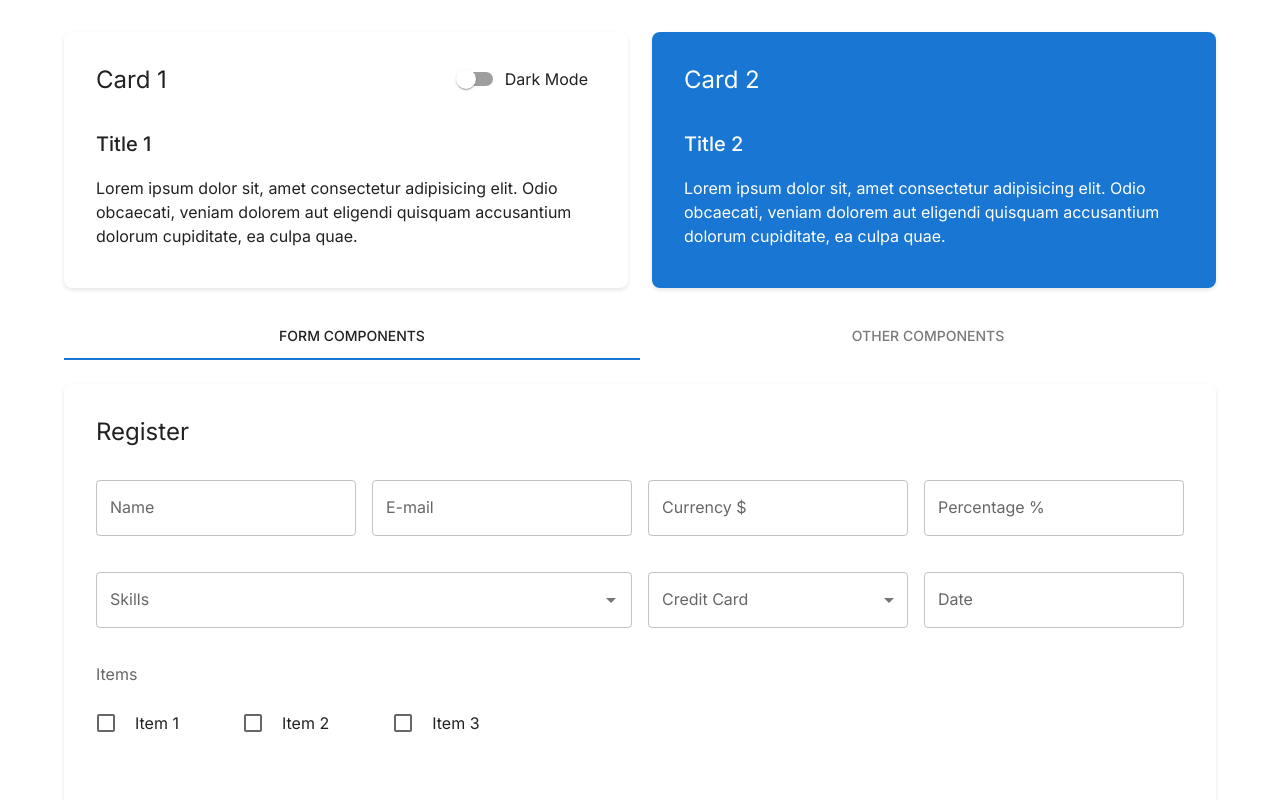
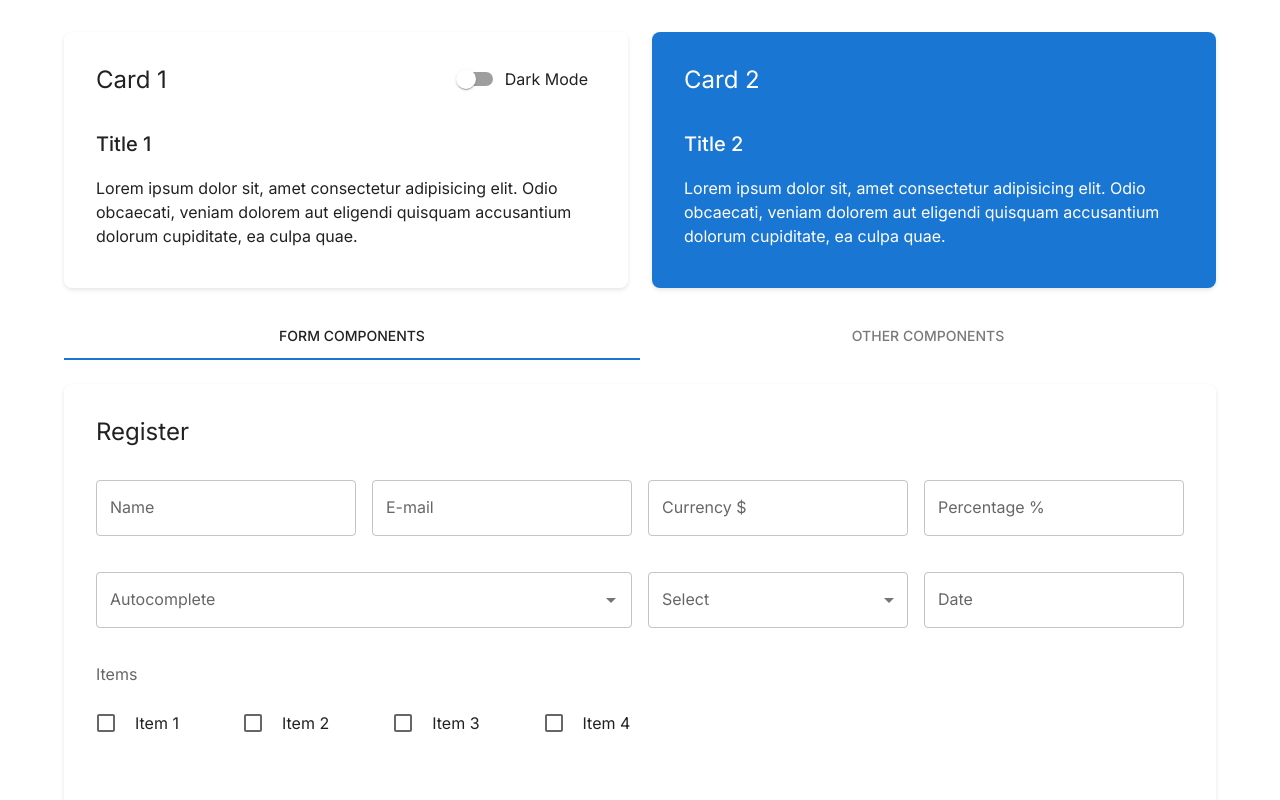
Before and after one commit to renanlisboa/react-components, a React (Vite) app: page / in a window 1280 px wide. Shown: the top 800 px of the page. Built offline with nearby package versions, Linux system fonts and the light colour scheme.

Commit message:
refactor: App.js

```diff
--- a/src/App.tsx
+++ b/src/App.tsx
@@ -1,4 +1,4 @@
-import { useMemo, useState } from "react";
+import { useState, useMemo } from "react";
 import { ptBR } from "@mui/material/locale";
 import * as yup from "yup";
 import {
@@ -46,48 +46,44 @@ type FormData = {
   email: string;
   currency: string;
   percentage: number | string;
-  creditcard: string;
-  skills: Option[];
+  select: string;
+  autocomplete: Option[];
   items: Option[];
   date: string | null;
-  active: boolean;
+  switch: boolean;
 };
-
-const App: React.FC = () => {
-  const [themeMode, setThemeMode] = useState<"light" | "dark">("light");
-  const [quantity, setQuantity] = useState(1);
-  const [tabIndex, setTabIndex] = useState(0);
-  const { snackbarNotify } = useSnackbarContext();
 
 const FormDataSchema = yup.object({
   name: yup.string().required("name is required"),
   email: yup.string().email("invalid email").required("email is required"),
   currency: yup.string().required("currency is required"),
   percentage: yup.string().required("percentage is required"),
-    creditcard: yup.string().required("creditcard is required"),
-    skills: yup
+  select: yup.string().required("select is required"),
+  autocomplete: yup
     .array()
     .min(2, "select at least 2 skills")
-      .required("skills are required"),
+    .required("autocomplete are required"),
   items: yup
     .array()
     .min(1, "select at least 1 item")
     .required("items are required"),
   date: yup.date().typeError("date is required"),
-    active: yup.boolean().required("active is required"),
+  switch: yup.boolean().required("switch is required"),
 });
 
-  const selectOptions = ["Mastercard", "Visa", "American Express", "Dinners"];
-  const options = [
-    { id: 1, label: "Typescript" },
-    { id: 2, label: "React" },
-    { id: 3, label: "NextJS" },
-    { id: 4, label: "NodeJS" },
-  ];
+const App: React.FC = () => {
+  const { snackbarNotify } = useSnackbarContext();
+  const [themeMode, setThemeMode] = useState<"light" | "dark">("light");
+  const [quantity, setQuantity] = useState(1);
+  const [tabIndex, setTabIndex] = useState(0);
+  const selectOptions = ["Item 1", "Item 2", "Item 3", "Item 4"];
+  const options = useMemo(() => createItems(4), []);
+  const theme = useMemo(
+    () => createTheme(getCustomTheme(themeMode), ptBR),
+    [themeMode]
+  );
 
-  const checkBoxItems = createCheckboxItems(3);
-
-  function createCheckboxItems(length: number): Option[] {
+  function createItems(length: number): Option[] {
     let items = [];
     for (let i = 1; i <= length; i++) {
       const object = {
@@ -106,10 +102,6 @@ const App: React.FC = () => {
   function handleSubmit(data: FormData) {
     console.log(data);
   }
-
-  const theme = useMemo(() => {
-    return createTheme(getCustomTheme(themeMode), ptBR);
-  }, [themeMode]);
 
   return (
     <>
@@ -199,7 +191,7 @@ const App: React.FC = () => {
                       <Grid container spacing={2} alignItems="center">
                         <GridItem xs={6}>
                           <Autocomplete
-                            name="skills"
+                            name="autocomplete"
                             multiple
                             options={options}
                             getOptionLabel={(option) => option.label}
@@ -207,14 +199,18 @@ const App: React.FC = () => {
                               option.label === value.label
                             }
                             renderInput={(props) => (
-                              <Input name="skills" label="Skills" {...props} />
+                              <Input
+                                name="autocomplete"
+                                label="Autocomplete"
+                                {...props}
+                              />
                             )}
                           />
                         </GridItem>
                         <GridItem xs={3}>
                           <Select
-                            name="creditcard"
-                            label="Credit Card"
+                            name="select"
+                            label="Select"
                             options={selectOptions}
                           />
                         </GridItem>
@@ -227,13 +223,13 @@ const App: React.FC = () => {
                           <CheckboxGroup
                             name="items"
                             label="Items"
-                            options={checkBoxItems}
+                            options={options}
                           />
                         </GridItem>
                       </Grid>
                       <Grid container spacing={4}>
                         <GridItem xs={3}>
-                          <Switch name="active" label="Active" size="medium" />
+                          <Switch name="switch" label="Switch" size="medium" />
                         </GridItem>
                       </Grid>
                       <CardActions>
```
Lines whose indentation alone changed are shown as unchanged.
